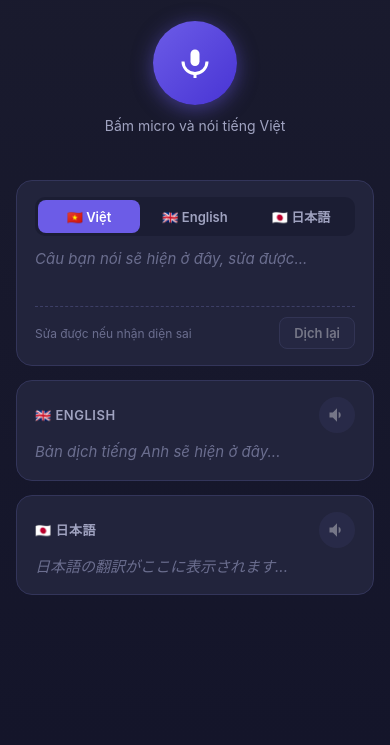
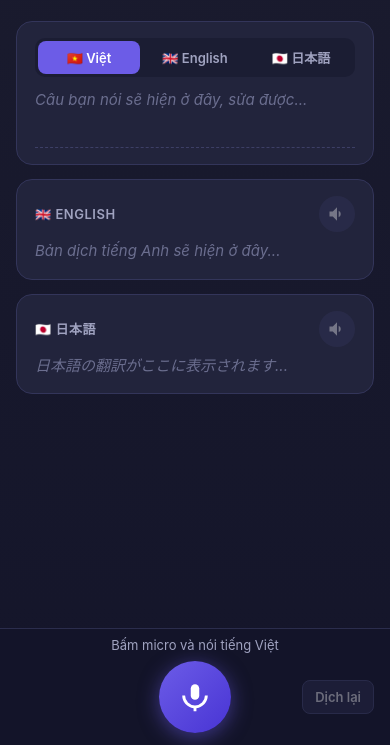
Before and after one commit to longiq/duo_lang, a website: page public/index.html in a window 390 px wide. Shown: the part 99-844 px from the top of the page. Drawn offline with Linux system fonts and the light colour scheme.

Commit message:
Move the mic to a fixed bottom bar, with retranslate beside it
The mic is the most-used control, so it now sits pinned to the bottom edge
within thumb reach instead of above a list that scrolls away. Retranslate moved
into the same bar, which frees the row it used to occupy under the source box,
and the "editable" hint is gone -- the dashed underline carries that on its own.

The bar is a three-column grid so the mic stays optically centred with a button
to one side of it, and it pads for the iOS home indicator. The page reserves
matching bottom space so the last card is never trapped underneath.

Also let the language buttons shrink: with flex-basis auto and a nowrap label
they refused to go below their content width, which would have pushed the page
wider than the viewport on a narrow phone.

Co-Authored-By: Claude Opus 5 <noreply@anthropic.com>

```diff
--- a/public/index.html
+++ b/public/index.html
@@ -24,16 +24,6 @@
       <p class="subtitle" id="subtitle">Nói tiếng Việt &rarr; dịch cùng lúc sang Anh &amp; Nhật</p>
     </header>
 
-    <section class="mic-section">
-      <button id="micBtn" class="mic-btn" aria-label="Bấm để nói">
-        <svg viewBox="0 0 24 24" width="36" height="36" fill="currentColor">
-          <path d="M12 14a3 3 0 0 0 3-3V6a3 3 0 0 0-6 0v5a3 3 0 0 0 3 3z"/>
-          <path d="M19 11a7 7 0 0 1-14 0H3a9 9 0 0 0 8 8.94V22h2v-2.06A9 9 0 0 0 21 11h-2z"/>
-        </svg>
-      </button>
-      <p id="micStatus" class="mic-status">Bấm micro và nói tiếng Việt</p>
-    </section>
-
     <section class="card source-card">
       <div class="lang-switch" id="langSwitch" role="group" aria-label="Ngôn ngữ nói">
         <button type="button" class="lang-btn" data-lang="vi">🇻🇳 Việt</button>
@@ -43,10 +33,6 @@
       <textarea id="sourceText" class="text-content source-input" rows="2"
                 autocomplete="off" autocapitalize="sentences" spellcheck="false"
                 aria-label="Câu nguồn, có thể sửa"></textarea>
-      <div class="source-actions">
-        <span class="source-hint" id="sourceHint">Sửa được nếu nhận diện sai</span>
-        <button type="button" id="retranslateBtn" class="retranslate-btn" disabled>Dịch lại</button>
-      </div>
     </section>
 
     <section class="card" id="targetCard0">
@@ -72,6 +58,26 @@
     <p id="errorMsg" class="error-msg" hidden></p>
   </main>
 
+  <!-- Fixed to the bottom so the mic sits under the thumb rather than at the
+       top of a page that scrolls. -->
+  <div class="mic-bar">
+    <div class="mic-bar-inner">
+      <p id="micStatus" class="mic-status">Bấm micro và nói tiếng Việt</p>
+      <div class="mic-row">
+        <span class="mic-slot"></span>
+        <button id="micBtn" class="mic-btn" aria-label="Bấm để nói">
+          <svg viewBox="0 0 24 24" width="34" height="34" fill="currentColor">
+            <path d="M12 14a3 3 0 0 0 3-3V6a3 3 0 0 0-6 0v5a3 3 0 0 0 3 3z"/>
+            <path d="M19 11a7 7 0 0 1-14 0H3a9 9 0 0 0 8 8.94V22h2v-2.06A9 9 0 0 0 21 11h-2z"/>
+          </svg>
+        </button>
+        <span class="mic-slot">
+          <button type="button" id="retranslateBtn" class="retranslate-btn" disabled>Dịch lại</button>
+        </span>
+      </div>
+    </div>
+  </div>
+
   <script src="app.js"></script>
 </body>
 </html>
--- a/public/style.css
+++ b/public/style.css
@@ -23,7 +23,8 @@ body {
      keeps the header out from under the clock and notch. */
   padding-top: max(24px, env(safe-area-inset-top));
   padding-right: max(16px, env(safe-area-inset-right));
-  padding-bottom: max(48px, env(safe-area-inset-bottom));
+  /* Clears the fixed mic bar so the last card is never trapped underneath it. */
+  padding-bottom: calc(132px + env(safe-area-inset-bottom));
   padding-left: max(16px, env(safe-area-inset-left));
 }
 
@@ -44,16 +45,45 @@ body {
   font-size: 14px;
 }
 
-.mic-section {
+/* Pinned to the bottom edge: the mic is the most-used control, so it belongs
+   under the thumb, not above a list that scrolls away. */
+.mic-bar {
+  position: fixed;
+  left: 0;
+  right: 0;
+  bottom: 0;
+  background: rgba(20, 21, 42, 0.94);
+  backdrop-filter: blur(10px);
+  -webkit-backdrop-filter: blur(10px);
+  border-top: 1px solid #2b2d4d;
+  padding-bottom: env(safe-area-inset-bottom);
+  z-index: 10;
+}
+
+.mic-bar-inner {
+  max-width: 480px;
+  margin: 0 auto;
+  padding: 8px 16px 12px;
+}
+
+/* Three columns of equal outer width keep the mic optically centred even with
+   a button sitting to one side of it. */
+.mic-row {
+  display: grid;
+  grid-template-columns: 1fr auto 1fr;
+  align-items: center;
+}
+
+.mic-slot {
   display: flex;
-  flex-direction: column;
   align-items: center;
-  margin: 24px 0 32px;
+  justify-content: flex-end;
+  min-width: 0;
 }
 
 .mic-btn {
-  width: 84px;
-  height: 84px;
+  width: 72px;
+  height: 72px;
   border-radius: 50%;
   border: none;
   background: linear-gradient(135deg, #6c5ce7, #4834d4);
@@ -83,10 +113,11 @@ body {
 }
 
 .mic-status {
-  margin-top: 12px;
-  font-size: 14px;
+  margin: 0 0 6px;
+  font-size: 13px;
   color: #a0a3c0;
   text-align: center;
+  min-height: 18px;
 }
 
 .card {
@@ -136,17 +167,23 @@ body {
 }
 
 .lang-btn {
-  flex: 1;
+  /* flex-basis 0 with min-width 0: without both, a nowrap label sets a minimum
+     size the item refuses to shrink below, which pushed the whole page wider
+     than the viewport. */
+  flex: 1 1 0;
+  min-width: 0;
   border: none;
   background: transparent;
   color: #a0a3c0;
   font-size: 13px;
   font-weight: 600;
   font-family: inherit;
-  padding: 7px 4px;
+  padding: 7px 2px;
   border-radius: 8px;
   cursor: pointer;
   white-space: nowrap;
+  overflow: hidden;
+  text-overflow: ellipsis;
 }
 
 .lang-btn.active {
@@ -160,6 +197,8 @@ body {
   margin: 0;
   background: transparent;
   border: none;
+  /* A dashed underline is the only affordance signalling the field is editable,
+     now that the hint text is gone. */
   border-bottom: 1px dashed #3d3f66;
   color: inherit;
   font: inherit;
@@ -183,19 +222,6 @@ body {
   font-size: 15px;
 }
 
-.source-actions {
-  display: flex;
-  align-items: center;
-  justify-content: space-between;
-  gap: 12px;
-  margin-top: 10px;
-}
-
-.source-hint {
-  font-size: 12px;
-  color: #6b6e8f;
-}
-
 .retranslate-btn {
   border: 1px solid #4b4e7a;
   background: #2b2d4d;
@@ -203,7 +229,7 @@ body {
   font-family: inherit;
   font-size: 13px;
   font-weight: 600;
-  padding: 7px 14px;
+  padding: 8px 12px;
   border-radius: 8px;
   cursor: pointer;
   flex-shrink: 0;
--- a/public/sw.js
+++ b/public/sw.js
@@ -1,7 +1,7 @@
 // Bump on every asset change so the browser sees a byte-different worker and
 // runs install/activate. The network-first strategy below means a missed bump
 // costs a stale response only while offline, not forever.
-const CACHE_NAME = 'duolang-v6';
+const CACHE_NAME = 'duolang-v7';
 const STATIC_ASSETS = [
   '/',
   '/index.html',
```
